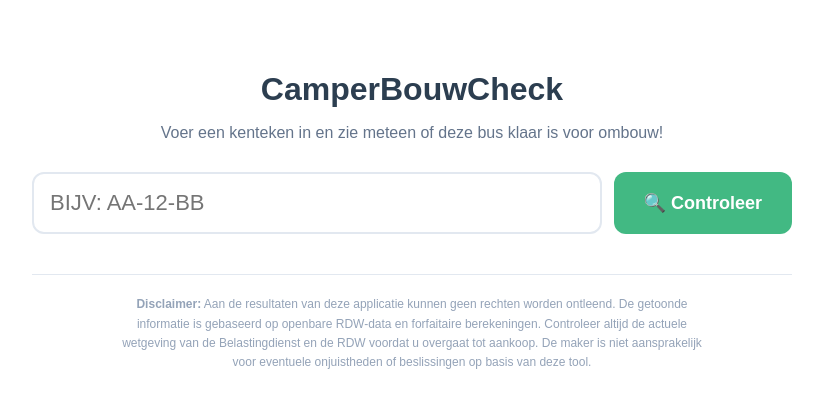
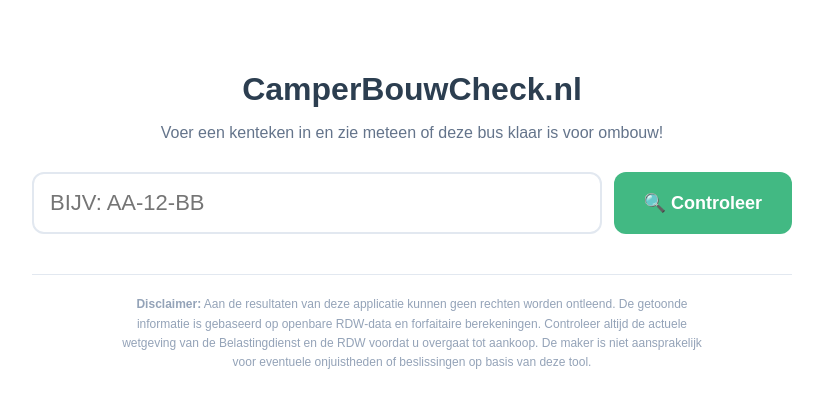
Before and after one commit to Chortzadarra/kenteken-checker, a Vue app: page / in a window 1280 px wide. Shown: the top 408 px of the page, without its empty margins (228-1051 px from the left). Built offline with nearby package versions, Linux system fonts and the light colour scheme.

Commit message:
.nl behind CamperBouwCheck

```diff
--- a/src/App.vue
+++ b/src/App.vue
@@ -102,7 +102,7 @@
 
 <template>
   <div class="container">
-    <h1>CamperBouwCheck</h1>
+    <h1>CamperBouwCheck.nl</h1>
     <p class="subtitle">Voer een kenteken in en zie meteen of deze bus klaar is voor ombouw!</p>
 
     <div class="input-section">
```
